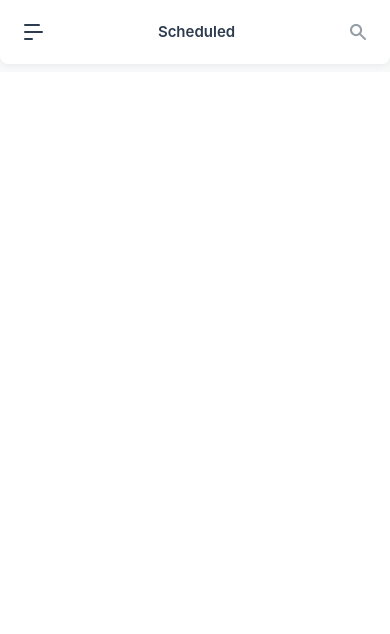
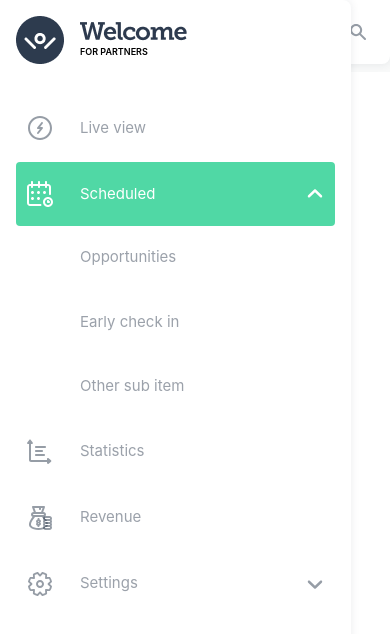
Before and after one commit to smyrn96/transfers-feed-app, a React (Create React App) app: page /scheduled in a window 390 px wide. Both pictures are taken after a click on the icon 33 px from the left and 32 px from the top of the page. Shown: the top 634 px of the page. Built offline with nearby package versions, Linux system fonts and the light colour scheme; no server answers; what tailwindcss-filters would draw is missing.

Commit message:
fix: Making Sidebar container responsive

```diff
--- a/src/components/Menu/Sidebar/Sidebar.tsx
+++ b/src/components/Menu/Sidebar/Sidebar.tsx
@@ -1,4 +1,4 @@
-import React, { useEffect, useState } from "react";
+import React, { useState } from "react";
 import LogoTitle from "../LogoTitle/LogoTitle";
 import MenuItem from "../MenuItem/MenuItem";
 import { linksMapping, primaryMenu, secondaryMenu } from "../../../constants";
@@ -19,27 +19,30 @@ const Sidebar: React.FC = () => {
     : "";
 
   const [activeItem, setActiveItem] = useState<string>(activeItemDefault);
-  const [isCollapsed, setIsCollapsed] = useState(isSmallScreens ? true : false);
-  const { setIsExpanded } = transferContext;
-
-  useEffect(() => {
-    setIsExpanded(!isCollapsed);
-  }, [isCollapsed, setIsExpanded]);
+  const { isExpanded, setIsExpanded } = transferContext;
+  const sideBarContainerWidth = isSmallScreens
+    ? isExpanded
+      ? "90%"
+      : ""
+    : !isExpanded
+    ? "82px"
+    : "260px";
 
   return (
     <div
       style={{
-        width: isCollapsed ? "82px" : "260px",
-        display: isSmallScreens && isCollapsed ? "none" : "",
+        width: sideBarContainerWidth,
+        display: isSmallScreens ? (!isExpanded ? "none" : "block") : "",
+        zIndex: isSmallScreens ? "9999" : "",
       }}
       className="fixed top-0 left-0 h-full rounded-tr-lg rounded-br-lg bg-[#FFFFFF] sidebar-shadow z-[1] flex flex-col"
     >
       <div className="p-4 flex flex-col justify-between h-full">
         <div
           className="flex flex-col gap-8"
-          style={{ gap: isCollapsed ? "2.5rem" : "2rem" }}
+          style={{ gap: !isExpanded ? "2.5rem" : "2rem" }}
         >
-          <LogoTitle isCollapsed={isCollapsed} />
+          <LogoTitle isCollapsed={!isExpanded} />
 
           <div className="flex flex-col gap-[2px]">
             {primaryMenu.map((menuItem) => {
@@ -51,7 +54,7 @@ const Sidebar: React.FC = () => {
                   icon={icon}
                   submenu={submenu}
                   activeItem={activeItem}
-                  isCollapsed={isCollapsed}
+                  isCollapsed={!isExpanded}
                   routeLink={routeLink}
                   setActiveItem={setActiveItem}
                 />
@@ -60,7 +63,8 @@ const Sidebar: React.FC = () => {
           </div>
         </div>
         <div className="flex flex-col gap-[2px]">
-          {secondaryMenu.map((menuItem) => {
+          {!isSmallScreens &&
+            secondaryMenu.map((menuItem) => {
               const { title, icon, submenu, routeLink } = menuItem;
               const hasDivider = title === "Collapse menu";
 
@@ -75,10 +79,10 @@ const Sidebar: React.FC = () => {
                     submenu={submenu}
                     activeItem={activeItem}
                     setActiveItem={setActiveItem}
-                  isCollapsed={isCollapsed}
+                    isCollapsed={!isExpanded}
                     routeLink={routeLink}
                     handleClick={
-                    hasDivider ? () => setIsCollapsed(!isCollapsed) : null
+                      hasDivider ? () => setIsExpanded(!isExpanded) : null
                     }
                   />
                 </div>
```
Lines whose indentation alone changed are shown as unchanged.
